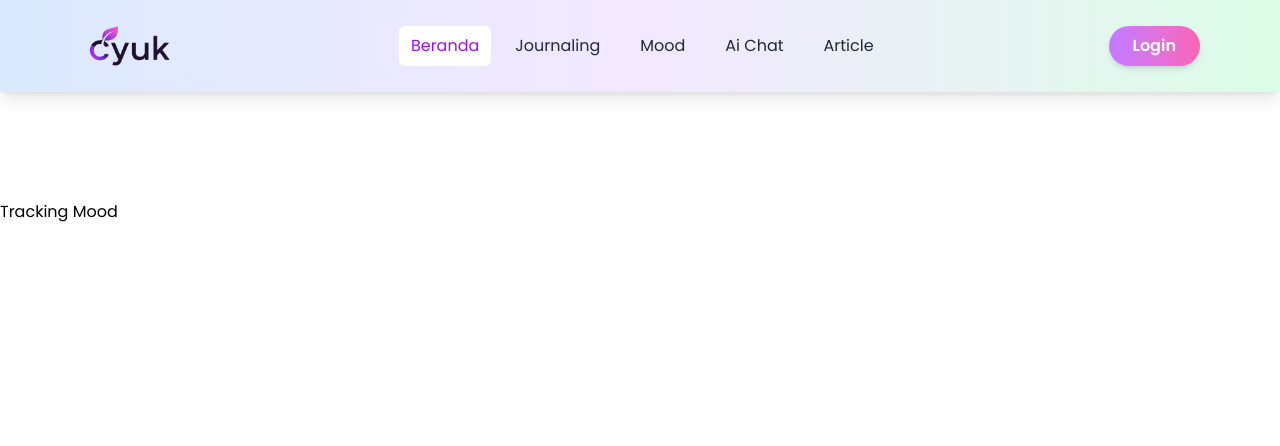
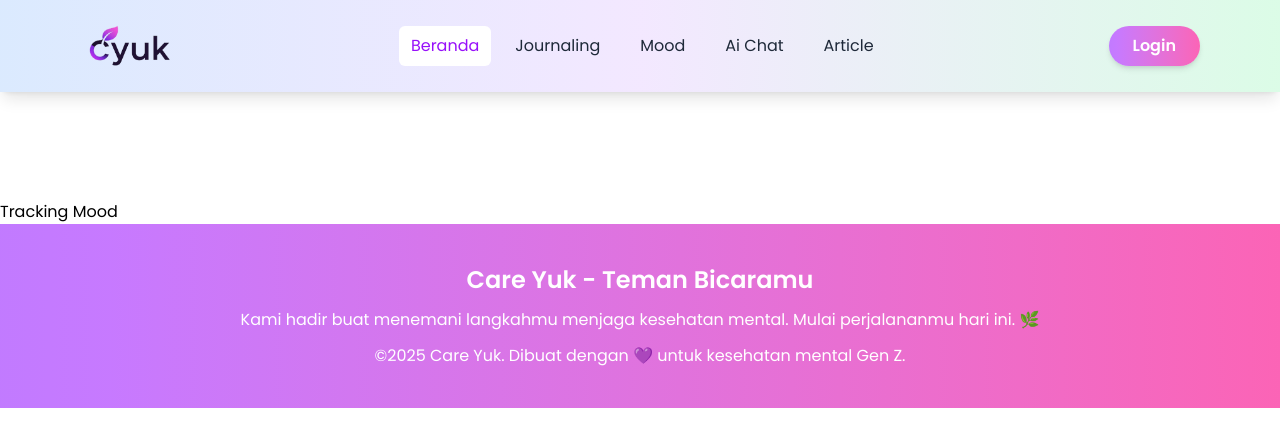
Before and after one commit to sryaerlmba/mental-health-apps, a Next.js app: page /ai-chat in a window 1280 px wide. Shown: the top 446 px of the page. Built offline with nearby package versions, Linux system fonts and the light colour scheme.

Commit message:
add footer

```diff
--- a/app/(main)/layout.tsx
+++ b/app/(main)/layout.tsx
@@ -1,3 +1,4 @@
+import Footer from "@/components/Footer";
 import Nav from "@/components/Nav";
 
 export default function MainLayout({
@@ -9,6 +10,7 @@ export default function MainLayout({
     <div>
       <Nav />
       <section>{children}</section>
+      <Footer />
     </div>
   );
 }
--- /dev/null
+++ b/components/Footer.tsx
@@ -0,0 +1,14 @@
+export default function Footer() {
+  return (
+    <footer className="py-10 bg-gradient-to-r from-purple-400 to-pink-400 px-5">
+      <div className="flex justify-center items-center flex-col text-white gap-3">
+        <h1 className="text-2xl font-semibold">Care Yuk - Teman Bicaramu</h1>
+        <p>
+          Kami hadir buat menemani langkahmu menjaga kesehatan mental. Mulai
+          perjalananmu hari ini. 🌿
+        </p>
+            <p>©{new Date().getFullYear()} Care Yuk. Dibuat dengan 💜 untuk kesehatan mental Gen Z.</p>
+      </div>
+    </footer>
+  );
+}
```
